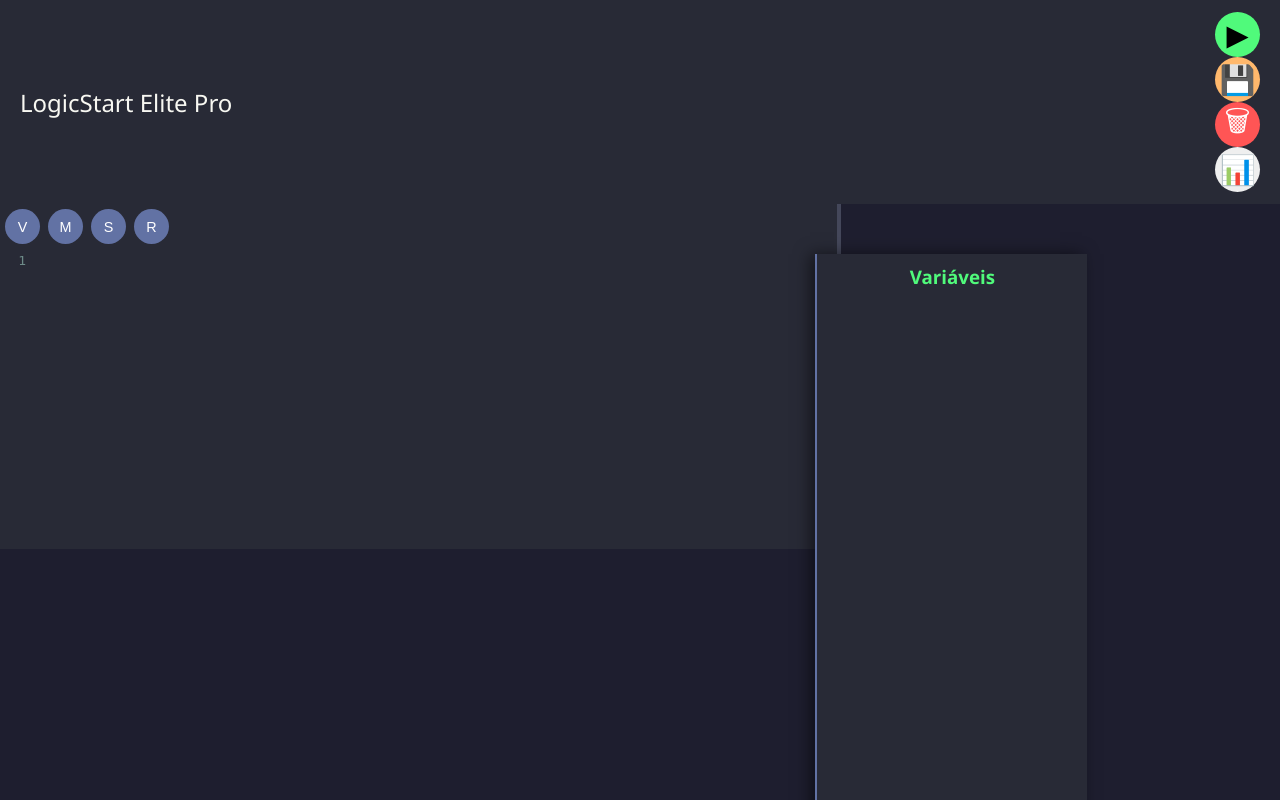
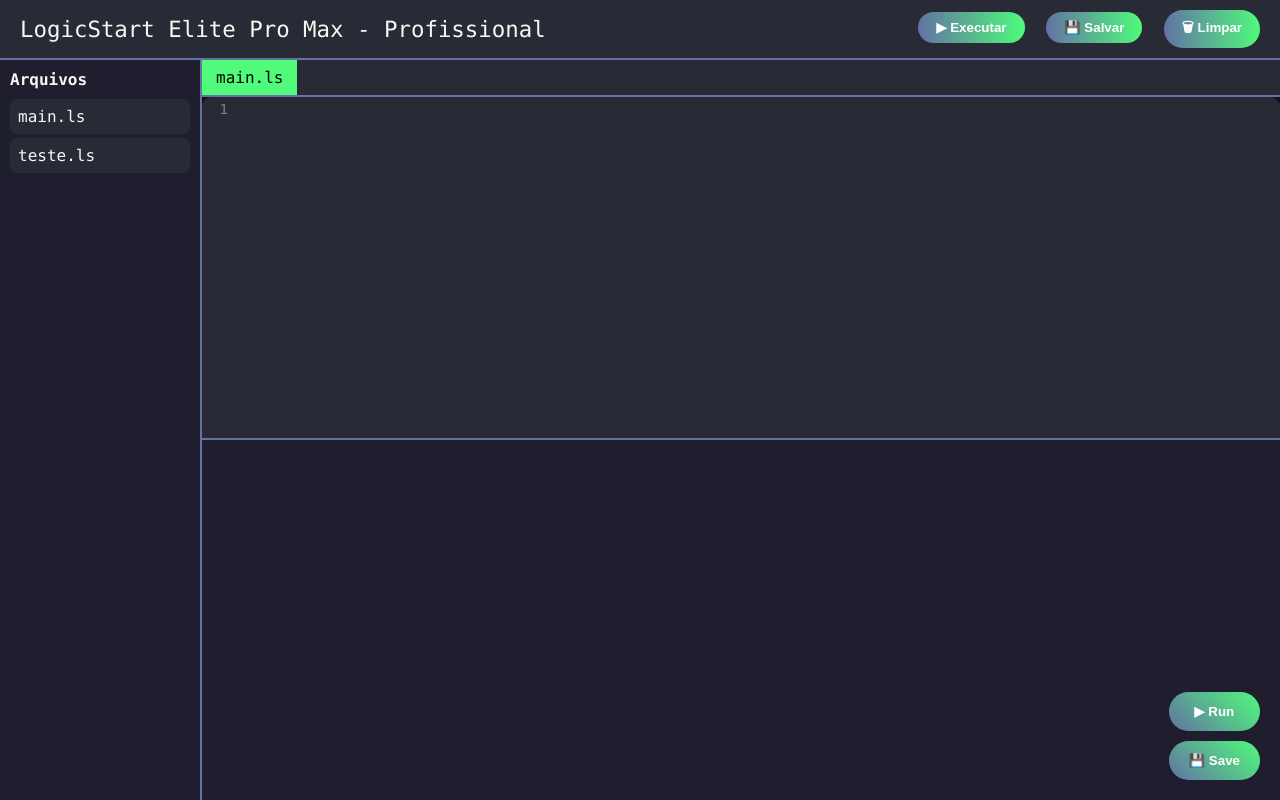
Before and after one commit to DashMasterX/logicstart, a Flask app: template templates/ide.html in a window 1280 px wide. Run offline with Flask 3, Linux system fonts and the light colour scheme; the template is opened without the code that fills it, so the values that code supplies are empty.

Commit message:
Update ide.html

```diff
--- a/templates/ide.html
+++ b/templates/ide.html
@@ -3,251 +3,309 @@
 <head>
 <meta charset="UTF-8">
 <meta name="viewport" content="width=device-width, initial-scale=1.0">
-<title>LogicStart Elite Pro</title>
-
-<!-- CodeMirror -->
+<title>LogicStart Elite Pro Max - Profissional</title>
 <link href="https://cdn.jsdelivr.net/npm/codemirror@5.65.14/lib/codemirror.css" rel="stylesheet">
 <link href="https://cdn.jsdelivr.net/npm/codemirror@5.65.14/theme/dracula.css" rel="stylesheet">
-
 <style>
-/* ---------- BODY ---------- */
+/* ===== Body e cores ===== */
 body {
     margin: 0;
-    font-family: 'Segoe UI', sans-serif;
-    background: #1e1e2f;
+    font-family: 'Consolas', monospace;
+    background: #121212;
     color: #f8f8f2;
-    height: 100vh;
     display: flex;
     flex-direction: column;
+    min-height: 100vh;
 }
 
-/* ---------- HEADER ---------- */
+/* ===== Header ===== */
 header {
     background: #282a36;
-    padding: 12px 20px;
-    font-size: 1.5em;
+    padding: 10px 20px;
+    font-size: 1.4em;
     display: flex;
     justify-content: space-between;
     align-items: center;
-    box-shadow: 0 3px 10px rgba(0,0,0,0.3);
+    border-bottom: 2px solid #6272a4;
 }
 
-header .btn {
-    border-radius: 50%;
-    width: 45px;
-    height: 45px;
-    padding: 0;
-    font-size: 1.2em;
-    display: flex;
-    align-items: center;
-    justify-content: center;
-    transition: all 0.3s ease;
-    cursor: pointer;
-    margin-left: 8px;
+header button {
+    position: relative;
+    overflow: hidden;
+    background: linear-gradient(90deg, #6272a4, #50fa7b);
     border: none;
     color: white;
+    padding: 8px 18px;
+    margin-left: 8px;
+    cursor: pointer;
+    border-radius: 50px;
+    font-weight: bold;
+    transition: transform 0.2s ease, box-shadow 0.3s ease;
+}
+header button:hover {
+    transform: scale(1.1);
+    box-shadow: 0 6px 18px rgba(80,250,123,0.5);
+}
+header button::after {
+    content: "";
+    position: absolute;
+    width: 100px;
+    height: 100px;
+    background: rgba(255,255,255,0.2);
+    border-radius: 50%;
+    top: 50%;
+    left: 50%;
+    transform: translate(-50%, -50%) scale(0);
+    transition: transform 0.5s ease, opacity 0.5s ease;
+}
+header button:active::after {
+    transform: translate(-50%, -50%) scale(3);
+    opacity: 0;
 }
 
-header .btn:hover {
-    transform: scale(1.2) rotate(10deg);
-    box-shadow: 0 0 15px #6272a4;
-}
-
-header .btn-executar { background: #50fa7b; color: #000; }
-header .btn-salvar   { background: #ffb86c; }
-header .btn-limpar   { background: #ff5555; }
-
-/* ---------- MAIN ---------- */
+/* ===== Layout principal ===== */
 .main-container {
     flex: 1;
     display: flex;
     overflow: hidden;
 }
 
-/* ---------- EDITOR ---------- */
-#editor-container {
+/* Painel lateral de arquivos */
+#file-panel {
+    width: 200px;
+    background: #1e1e2f;
+    border-right: 2px solid #6272a4;
+    display: flex;
+    flex-direction: column;
+}
+#file-panel h3 {
+    margin: 10px;
+    font-size: 1em;
+}
+.file-list {
+    flex: 1;
+    overflow-y: auto;
+    padding: 0 10px;
+}
+.file-list div {
+    padding: 8px;
+    margin-bottom: 4px;
+    background: #282a36;
+    border-radius: 8px;
+    cursor: pointer;
+    transition: 0.2s;
+}
+.file-list div:hover {
+    background: #44475a;
+}
+
+/* Editor com abas */
+#editor-area {
     flex: 2;
     display: flex;
     flex-direction: column;
-    border-right: 2px solid #44475a;
-    position: relative;
+}
+.tab-bar {
+    display: flex;
+    background: #282a36;
+    border-bottom: 2px solid #6272a4;
+}
+.tab-bar div {
+    padding: 8px 14px;
+    cursor: pointer;
+    color: #f8f8f2;
+    transition: 0.2s;
+}
+.tab-bar div.active {
+    background: #50fa7b;
+    color: #000;
+}
+.tab-bar div:hover {
+    background: #6272a4;
 }
 
-/* ---------- MENU EDITOR ---------- */
-.menu {
-    display: flex;
-    gap: 8px;
-    padding: 5px;
-    background: #282a36;
+/* Editor CodeMirror */
+.CodeMirror {
+    flex: 1;
+    height: 100%;
+    border-radius: 10px 10px 0 0;
+    font-size: 14px;
+    border: 2px solid #6272a4;
 }
 
-.menu button {
-    border-radius: 50%;
-    width: 35px;
-    height: 35px;
-    border: none;
-    background: #6272a4;
-    color: white;
-    font-size: 0.9em;
-    cursor: pointer;
-    transition: all 0.2s;
-}
-.menu button:hover {
-    transform: scale(1.2);
-    box-shadow: 0 0 10px #50fa7b;
-}
-
-/* ---------- OUTPUT ---------- */
-#output-container {
+/* Terminal / saída */
+#terminal {
     flex: 1;
     background: #1e1e2f;
     padding: 10px;
     overflow-y: auto;
     font-family: monospace;
     font-size: 14px;
-    border-left: 2px solid #44475a;
+    border-top: 2px solid #6272a4;
+}
+.terminal .info { color: #8be9fd; }
+.terminal .success { color: #50fa7b; }
+.terminal .error { color: #ff5555; }
+
+/* Botões flutuantes de ação rápida */
+.float-buttons {
+    position: fixed;
+    bottom: 20px;
+    right: 20px;
     display: flex;
     flex-direction: column;
+    gap: 10px;
+}
+.float-buttons button {
+    background: linear-gradient(45deg,#6272a4,#50fa7b);
+    border: none;
+    color: #fff;
+    padding: 12px 20px;
+    border-radius: 50px;
+    cursor: pointer;
+    font-weight: bold;
+    position: relative;
+    overflow: hidden;
+    transition: transform 0.2s ease, box-shadow 0.3s ease;
+}
+.float-buttons button:hover {
+    transform: scale(1.1);
+    box-shadow: 0 6px 18px rgba(80,250,123,0.5);
+}
+.float-buttons button::after {
+    content: "";
+    position: absolute;
+    width: 100px;
+    height: 100px;
+    background: rgba(255,255,255,0.2);
+    border-radius: 50%;
+    top: 50%;
+    left: 50%;
+    transform: translate(-50%,-50%) scale(0);
+    transition: transform 0.5s ease, opacity 0.5s ease;
+}
+.float-buttons button:active::after {
+    transform: translate(-50%,-50%) scale(3);
+    opacity: 0;
 }
 
-/* ---------- VARIÁVEIS ---------- */
-#vars-panel {
-    position: absolute;
-    top: 50px;
-    right: -250px;
-    width: 250px;
-    height: calc(100% - 50px);
-    background: #282a36;
-    padding: 10px;
-    border-left: 2px solid #6272a4;
-    transition: right 0.3s ease;
-    overflow-y: auto;
-    box-shadow: -5px 0 15px rgba(0,0,0,0.5);
+/* Responsivo */
+@media (max-width: 1024px) {
+    .main-container { flex-direction: column; }
+    #file-panel { width: 100%; height: 150px; flex-direction: row; overflow-x: auto; }
+    #editor-area { flex: 1; }
+    .CodeMirror { height: 300px; }
+    #terminal { height: 200px; }
 }
-
-#vars-panel.show {
-    right: 0;
-}
-
-#vars-panel h3 {
-    margin-top: 0;
-    color: #50fa7b;
-    text-align: center;
-}
-
-/* ---------- OUTPUT TYPES ---------- */
-.output-success { color: #50fa7b; }
-.output-error   { color: #ff5555; }
-.output-info    { color: #8be9fd; }
-
 </style>
 </head>
 <body>
 
 <header>
-    <div>LogicStart Elite Pro</div>
+    <div>LogicStart Elite Pro Max - Profissional</div>
     <div>
-        <button class="btn btn-executar" onclick="executarCodigo()">▶</button>
-        <button class="btn btn-salvar" onclick="salvarCodigo()">💾</button>
-        <button class="btn btn-limpar" onclick="limparSaida()">🗑</button>
-        <button class="btn" onclick="toggleVars()">📊</button>
+        <button onclick="executarCodigo()">▶ Executar</button>
+        <button onclick="salvarCodigo()">💾 Salvar</button>
+        <button onclick="limparTerminal()">🗑 Limpar</button>
     </div>
 </header>
 
 <div class="main-container">
-    <div id="editor-container">
-        <div class="menu">
-            <button onclick="inserirComando('variavel x = 0')">V</button>
-            <button onclick="inserirComando('mostrar()')">M</button>
-            <button onclick="inserirComando('se x > 0:')">S</button>
-            <button onclick="inserirComando('retorna')">R</button>
+    <div id="file-panel">
+        <h3>Arquivos</h3>
+        <div class="file-list" id="file-list">
+            <div onclick="abrirArquivo('main')">main.ls</div>
+            <div onclick="abrirArquivo('teste')">teste.ls</div>
+        </div>
+    </div>
+
+    <div id="editor-area">
+        <div class="tab-bar" id="tab-bar">
+            <div class="tab active" onclick="abrirAba('main')">main.ls</div>
         </div>
         <textarea id="editor"></textarea>
-        <div id="vars-panel">
-            <h3>Variáveis</h3>
-            <div id="vars-list"></div>
-        </div>
+        <div id="terminal" class="terminal"></div>
     </div>
-    <div id="output-container"></div>
 </div>
 
-<!-- CodeMirror JS -->
+<div class="float-buttons">
+    <button onclick="executarCodigo()">▶ Run</button>
+    <button onclick="salvarCodigo()">💾 Save</button>
+</div>
+
 <script src="https://cdn.jsdelivr.net/npm/codemirror@5.65.14/lib/codemirror.js"></script>
 <script src="https://cdn.jsdelivr.net/npm/codemirror@5.65.14/mode/python/python.js"></script>
-
 <script>
+/* ===== CodeMirror ===== */
 let editor = CodeMirror.fromTextArea(document.getElementById("editor"), {
-    mode: {name: "python", version: 3},
+    mode: {name:"python", version:3, singleLineStringErrors:false},
     theme: "dracula",
     lineNumbers: true,
+    lineWrapping: true,
     indentUnit: 4,
     tabSize: 4,
-    lineWrapping: true
 });
 
-function inserirComando(texto) {
-    let doc = editor.getDoc();
-    let cursor = doc.getCursor();
-    doc.replaceRange(texto, cursor);
-    editor.focus();
+/* ===== Arquivos simulados ===== */
+let arquivos = {
+    "main": "# Seu código LogicStart aqui\n",
+    "teste": "// Código de teste\n"
+};
+function abrirArquivo(nome) {
+    editor.setValue(arquivos[nome]);
+    document.querySelectorAll(".tab").forEach(t=>t.classList.remove("active"));
+    let tab = Array.from(document.querySelectorAll(".tab")).find(t=>t.textContent.startsWith(nome));
+    if(tab) tab.classList.add("active");
 }
 
+function abrirAba(nome) {
+    abrirArquivo(nome);
+}
+
+/* ===== Terminal / execução ===== */
+let terminal = document.getElementById("terminal");
+function limparTerminal() { terminal.innerHTML = ""; }
+function logTerminal(texto, tipo="info") {
+    let div = document.createElement("div");
+    div.className = tipo;
+    div.innerHTML = texto;
+    terminal.appendChild(div);
+    terminal.scrollTop = terminal.scrollHeight;
+}
+
+/* ===== Executar código via API ===== */
 function executarCodigo() {
     let codigo = editor.getValue();
-    let output = document.getElementById("output-container");
-    output.innerHTML += "<div class='output-info'>▶ Executando...</div>";
+    logTerminal("> Executando...", "info");
 
     fetch("/run", {
         method: "POST",
-        headers: {"Content-Type": "application/json"},
+        headers: {"Content-Type":"application/json"},
         body: JSON.stringify({code: codigo})
     })
-    .then(res => res.json())
-    .then(data => {
+    .then(res=>res.json())
+    .then(data=>{
         if(data.success){
-            output.innerHTML += "<div class='output-success'>" + data.result.replace(/\n/g,"<br>") + "</div>";
-            atualizarVars(data.vars || {});
+            logTerminal(data.result, "success");
         } else {
-            output.innerHTML += "<div class='output-error'>❌ " + data.error + "</div>";
+            logTerminal("Erro: " + data.error, "error");
         }
-        output.scrollTop = output.scrollHeight;
     })
-    .catch(err => {
-        output.innerHTML += "<div class='output-error'>❌ Erro conexão servidor</div>";
-        output.scrollTop = output.scrollHeight;
-    });
+    .catch(()=>logTerminal("Erro conexão servidor","error"));
 }
 
+/* ===== Salvar código via API ===== */
 function salvarCodigo() {
     let codigo = editor.getValue();
     fetch("/save", {
         method: "POST",
-        headers: {"Content-Type": "application/json"},
+        headers: {"Content-Type":"application/json"},
         body: JSON.stringify({code: codigo})
     })
-    .then(res => res.json())
-    .then(data => {
-        alert(data.success ? "✔ Código salvo!" : data.error);
+    .then(res=>res.json())
+    .then(data=>{
+        alert(data.success ? "Código salvo!" : data.error);
     });
-}
-
-function limparSaida() {
-    document.getElementById("output-container").innerHTML = "";
-}
-
-function toggleVars() {
-    document.getElementById("vars-panel").classList.toggle("show");
-}
-
-function atualizarVars(vars) {
-    let list = document.getElementById("vars-list");
-    list.innerHTML = "";
-    for(let key in vars){
-        let val = JSON.stringify(vars[key]);
-        let div = document.createElement("div");
-        div.textContent = key + " = " + val;
-        list.appendChild(div);
-    }
 }
 </script>
 
```
